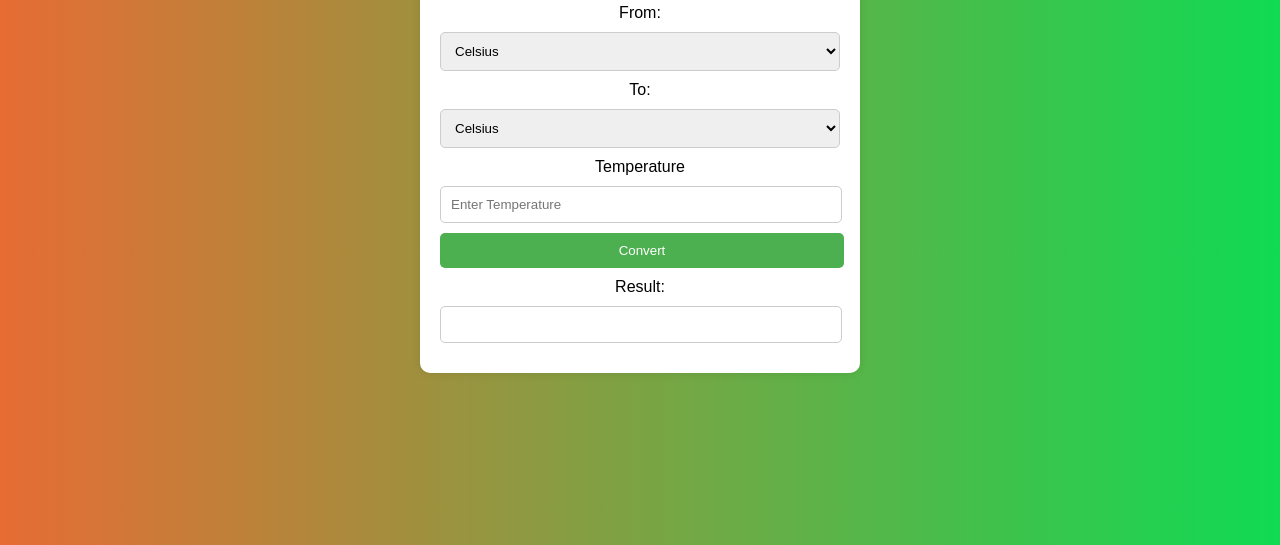
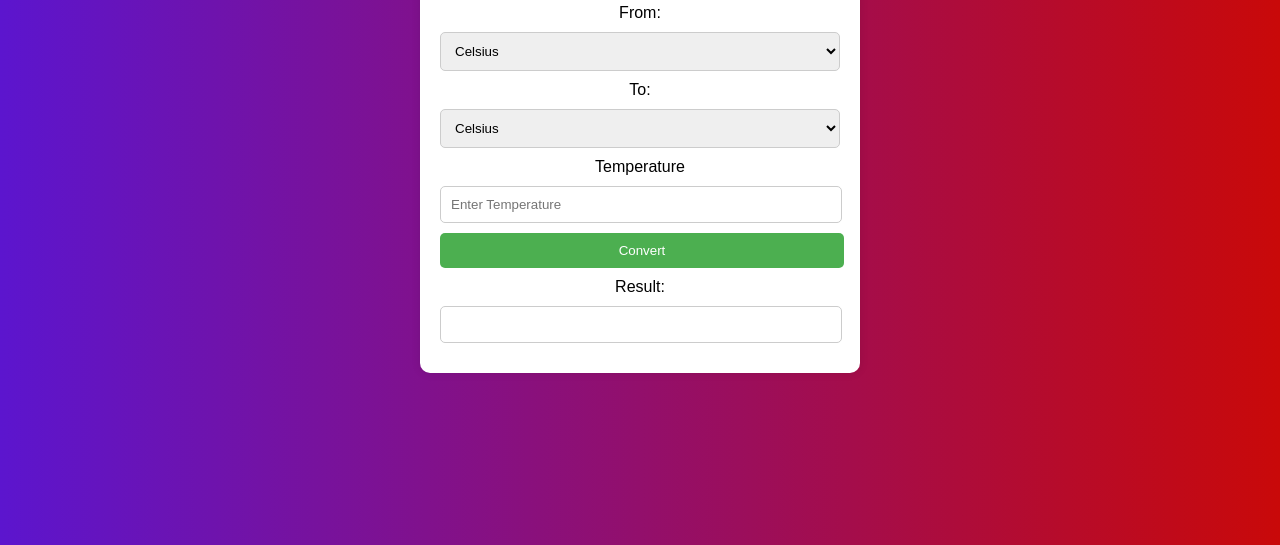
Before and after one commit to srivastavadisha/Temperature-Converter, a plain HTML site: page index.html in a window 1280 px wide. Shown: the part 255-800 px from the top of the page. Drawn offline with Linux system fonts and the light colour scheme.

Commit message:
Second Commit from laptop

```diff
--- a/index.html
+++ b/index.html
@@ -12,7 +12,7 @@
       justify-content: center;
       height: 100vh;
       margin: 0;
-      background: linear-gradient(to right, #e66c34, #10da53);
+      background: linear-gradient(to right, #5c15ce, #c90909);
     }
     .converter{
       text-align: center;
```
